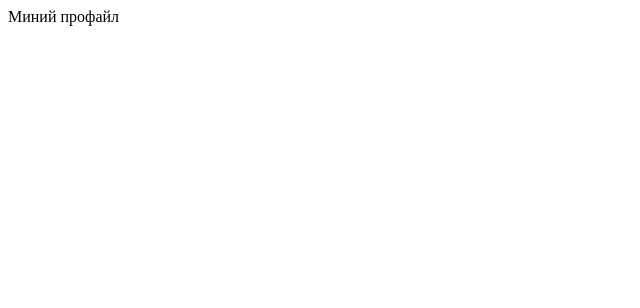
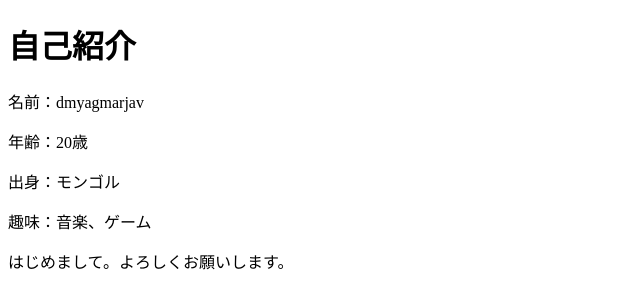
Before and after one commit to yamachangpe/team-practice, a plain HTML site: page students/dmyagmarjav.html in a window 1280 px wide. Shown: the whole page, without its empty margins (0-640 px from the left). Drawn offline with Linux system fonts and the light colour scheme.

Commit message:
日本語で自己紹介を追加

```diff
--- a/students/dmyagmarjav.html
+++ b/students/dmyagmarjav.html
@@ -1 +1,15 @@
-<p>Миний профайл</p>
+<!DOCTYPE html>
+<html lang="ja">
+<head>
+  <meta charset="UTF-8">
+  <title>dmyagmarjav のページ</title>
+</head>
+<body>
+  <h1>自己紹介</h1>
+  <p>名前：dmyagmarjav</p>
+  <p>年齢：20歳</p>
+  <p>出身：モンゴル</p>
+  <p>趣味：音楽、ゲーム</p>
+  <p>はじめまして。よろしくお願いします。</p>
+</body>
+</html>
```
